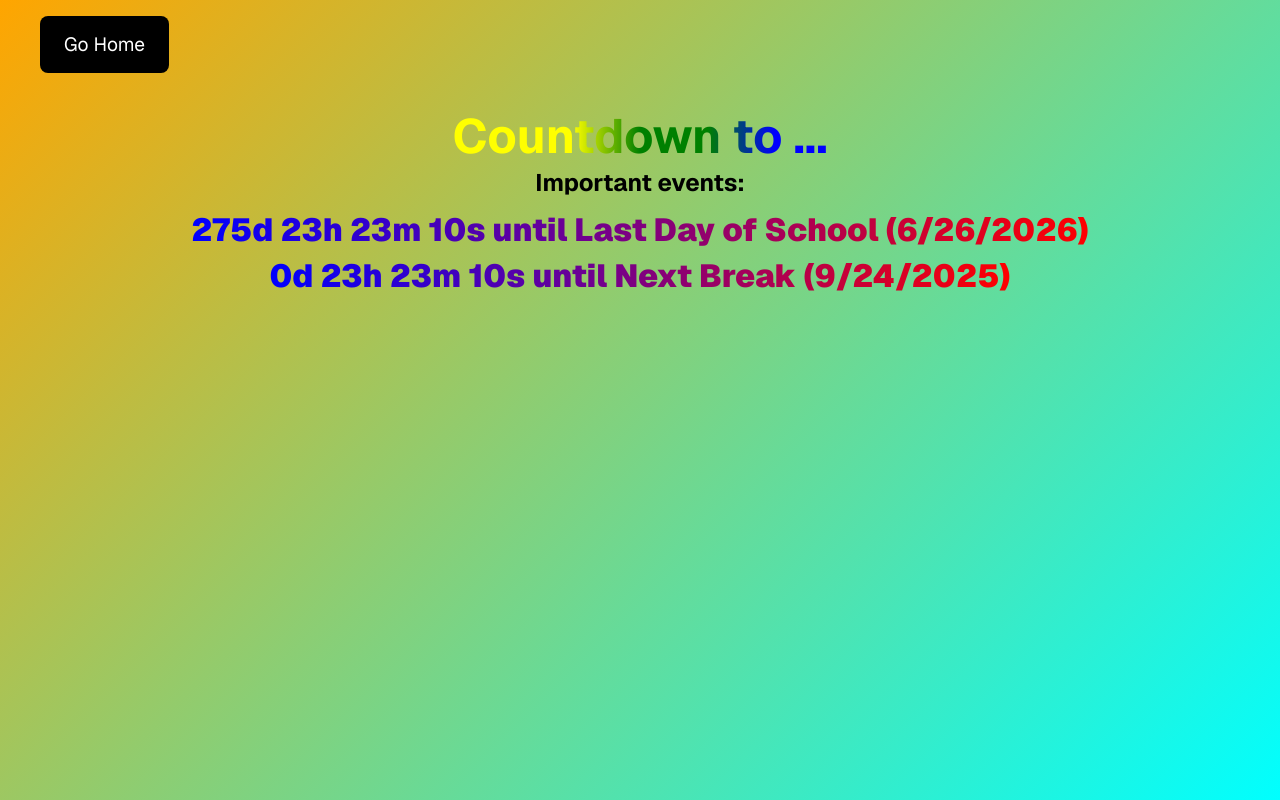
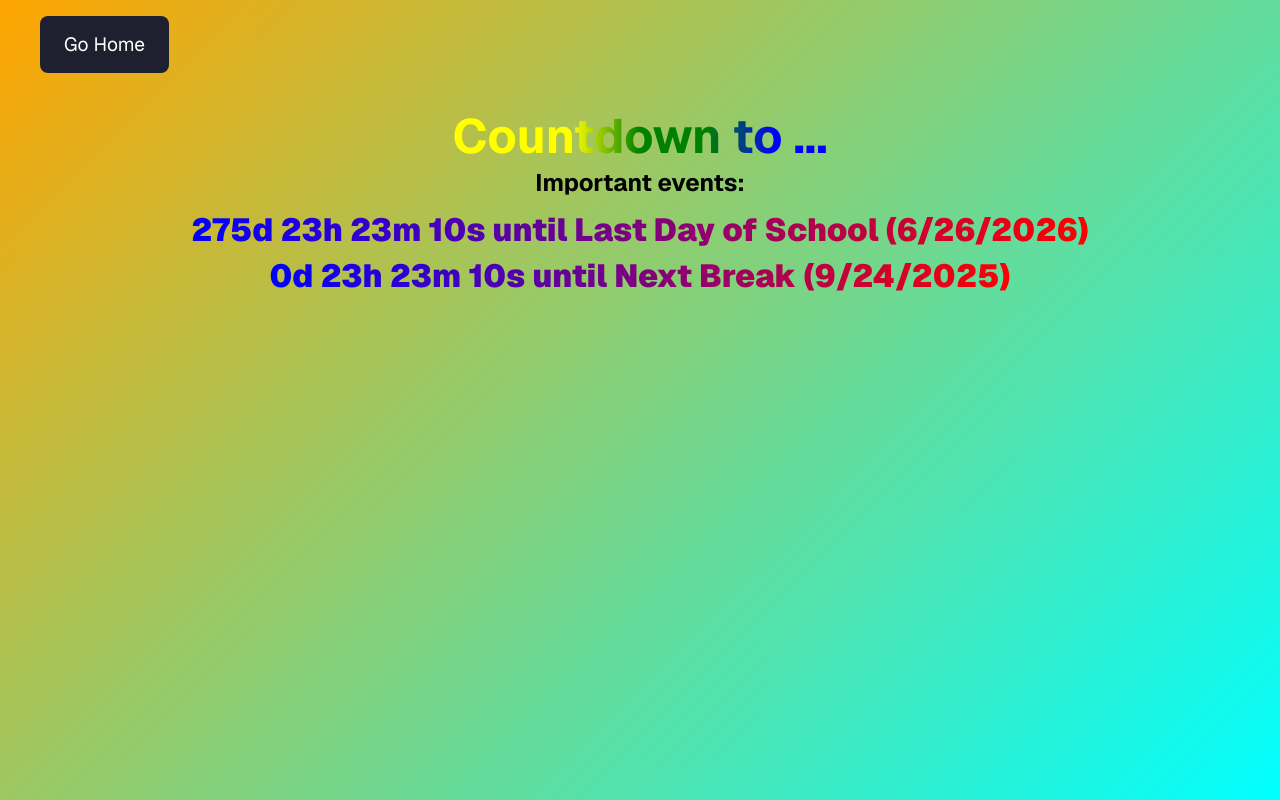
Before and after one commit to richardkiselev/StuyStudy, a plain HTML site: page countdown.html in a window 1280 px wide. Drawn offline with nearby package versions, Linux system fonts and the light colour scheme.

Commit message:
Update countdown.css

```diff
--- a/countdown.css
+++ b/countdown.css
@@ -49,7 +49,7 @@ h2 {
 a {
     display: inline-block;
     border-radius: 8px;
-    background-color: black;
+    background-color: #1e2030;
     color: white;
     text-decoration: none;
     padding: 1rem 1.5rem;
@@ -59,7 +59,7 @@ a {
 }
 
 a:hover {
-    background-color: #dddddd;
+    background-color: #1e2030;
     color: black;
 }
 @media only screen and (max-width: 600px) {
```
